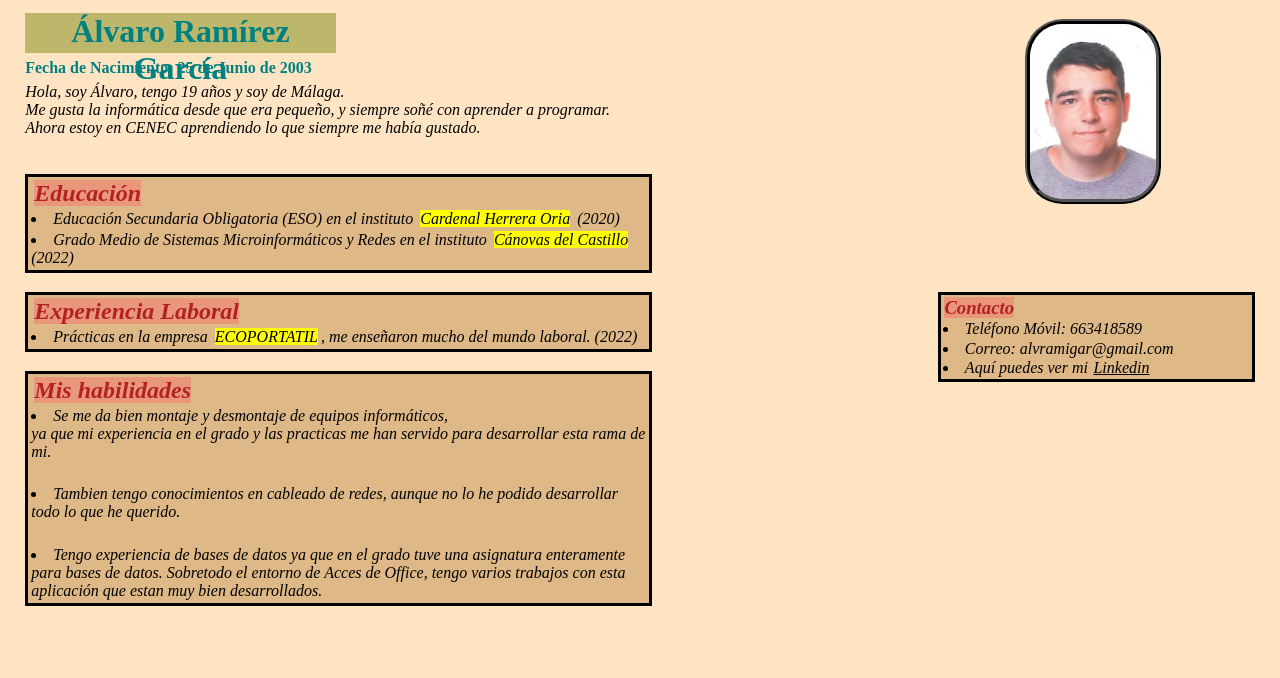
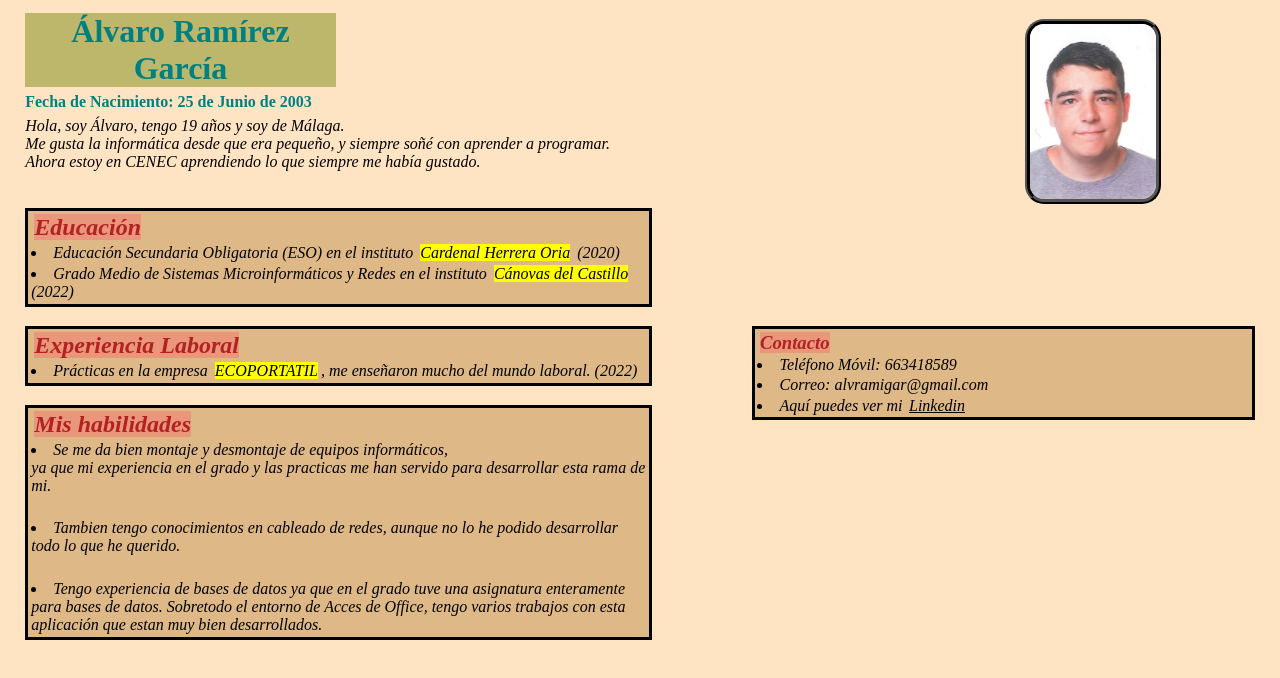
Before and after one commit to RamiGarc/publico, a plain HTML site: page CV.html in a window 1280 px wide. Drawn offline with Linux system fonts and the light colour scheme.

Commit message:
Update CV.html

```diff
--- a/CV.html
+++ b/CV.html
@@ -22,7 +22,7 @@
             color: teal;
             font-style: inherit;
             width: 25%;
-            height: 5vh;
+            height: auto;
             text-align: center;
         }
 
@@ -72,14 +72,14 @@
         #contacto {
             float: right;
             height: auto;
-            width: 25%;
+            width: 40%;
             background-color: BurlyWood;
             border-style: solid;
         }
 
         img {
             border-style:ridge;
-            border-radius: 1cm;
+            border-radius: 0.5cm;
             border-color: black;
             border-top-width:5px;
             border-right-width: 5px;
@@ -87,7 +87,7 @@
             border-left-width: 5px;
             float: right;
             width: 10%;
-            height: 15%;
+            height: auto;
             padding: 0%;
             margin-right: 8.5%;
         }
```
